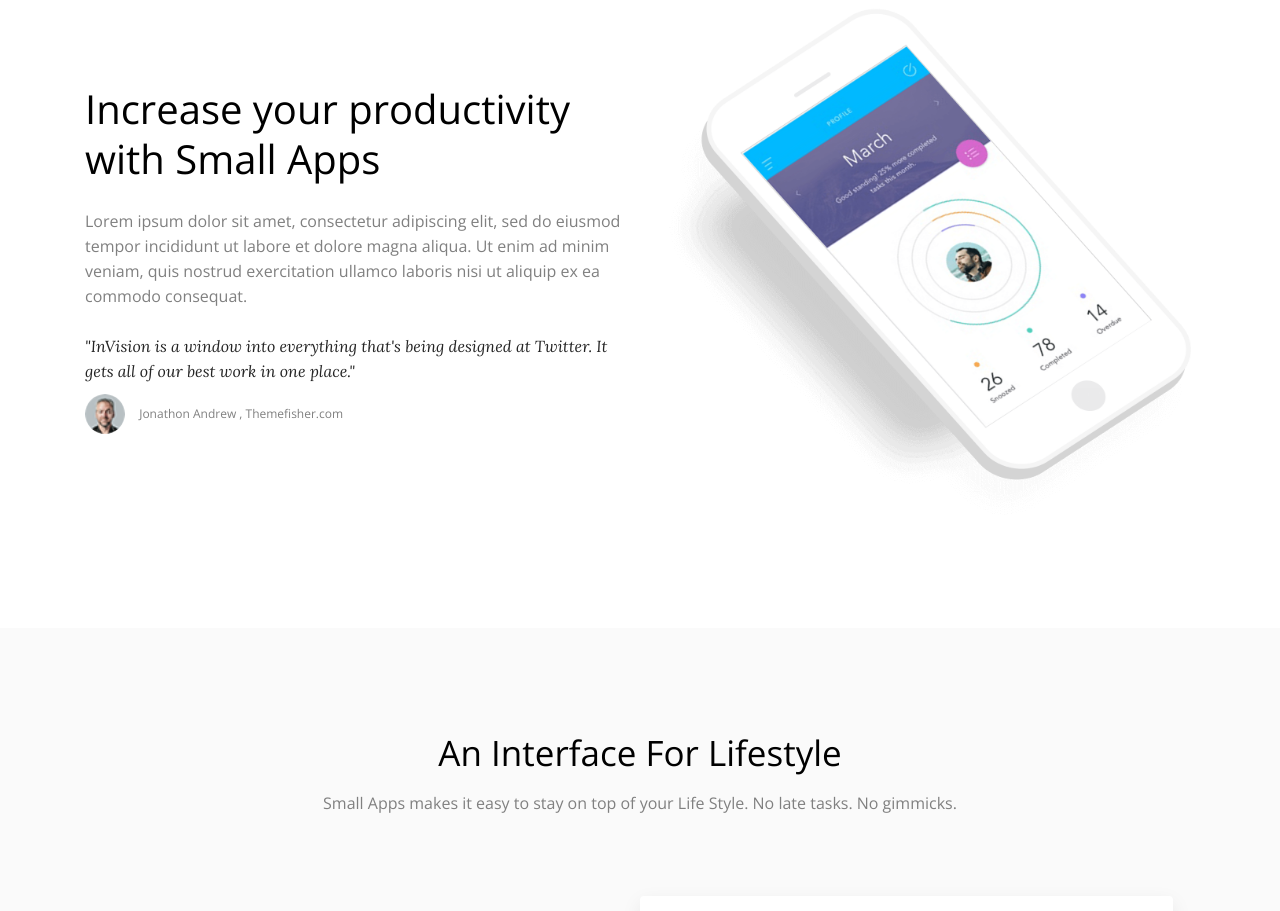
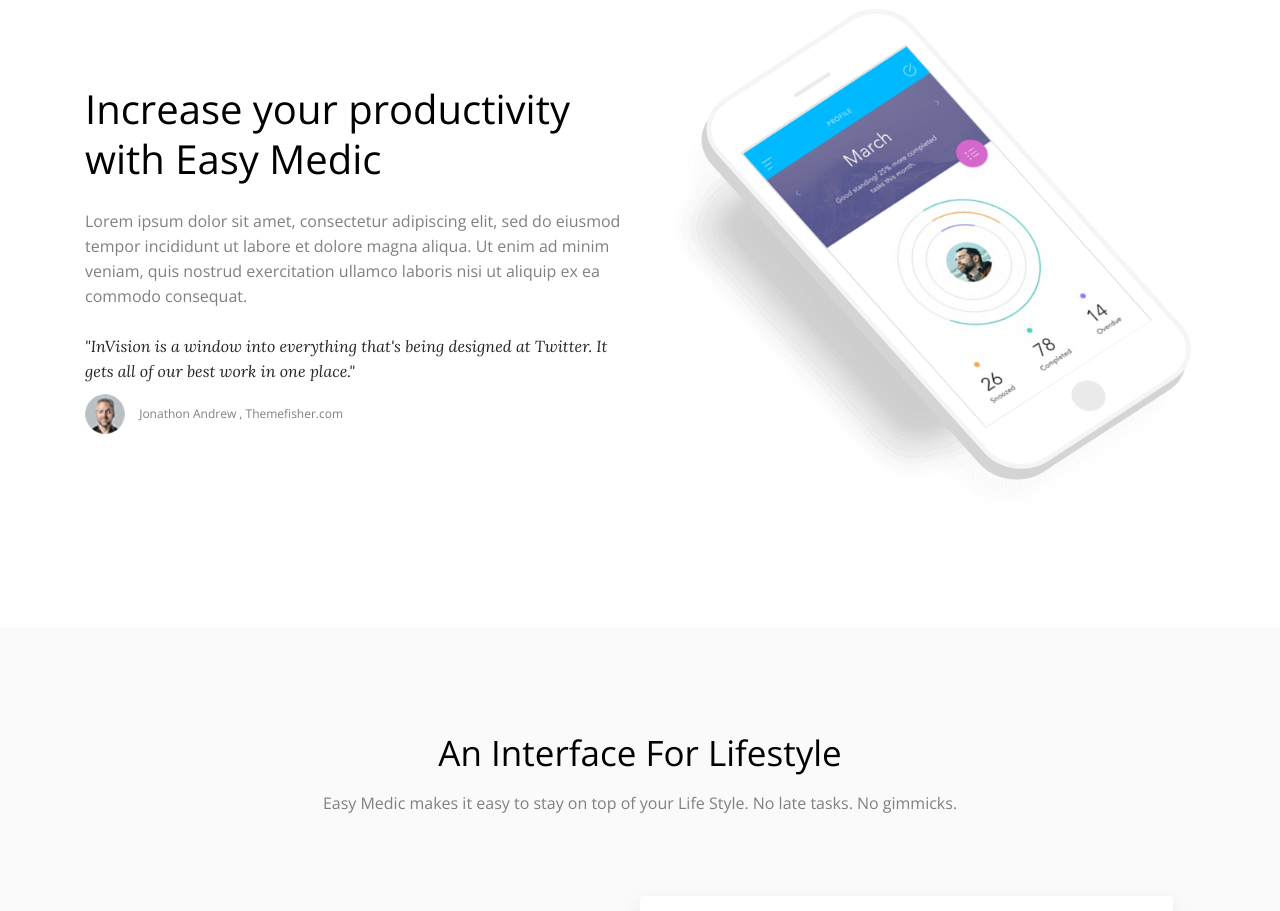
Before and after one commit to AffaanK/easy-medic-landing-page, a plain HTML site: page index.html in a window 1280 px wide. Shown: the part 1360-2271 px from the top of the page. Drawn offline with nearby package versions, Linux system fonts and the light colour scheme; some packages are replaced by stand-ins of ours.

Commit message:
changes in index file rempalcing smallapps to easymedic

```diff
--- a/index.html
+++ b/index.html
@@ -150,7 +150,7 @@
 				<div class="feature-content">
 					<!-- Feature Title -->
 					<h2>Increase your productivity with <a
-							href="https://themefisher.com/products/small-apps-free-app-landing-page-template/">Small Apps</a></h2>
+							href="https://themefisher.com/products/small-apps-free-app-landing-page-template/">Easy Medic</a></h2>
 					<!-- Feature Description -->
 					<p>Lorem ipsum dolor sit amet, consectetur adipiscing elit, sed do eiusmod tempor incididunt ut labore et
 						dolore magna aliqua. Ut enim ad minim veniam, quis nostrud exercitation ullamco laboris nisi ut aliquip ex
@@ -190,7 +190,7 @@
 			<div class="col-lg-12">
 				<div class="section-title">
 					<h2>An Interface For Lifestyle</h2>
-					<p><a href="https://themefisher.com/products/small-apps-free-app-landing-page-template/">Small Apps</a> makes
+					<p><a href="/">Easy Medic</a> makes
 						it easy to stay on top of your Life Style. No late tasks. No gimmicks.</p>
 				</div>
 			</div>
@@ -375,7 +375,7 @@
 		<div class="row">
 			<div class="col-lg-12">
 				<h2>It's time to change your mind</h2>
-				<p>Download over 2 million humans .Get <a href="https://themefisher.com/products/small-apps-free-app-landing-page-template/">Small Apps</a> free forever!
+				<p>Download over 2 million humans .Get <a href="/">Easy Medic</a> Now!
 					<br>We say you won’t look back.</p>
 				<ul class="list-inline">
 					<li class="list-inline-item">
```
